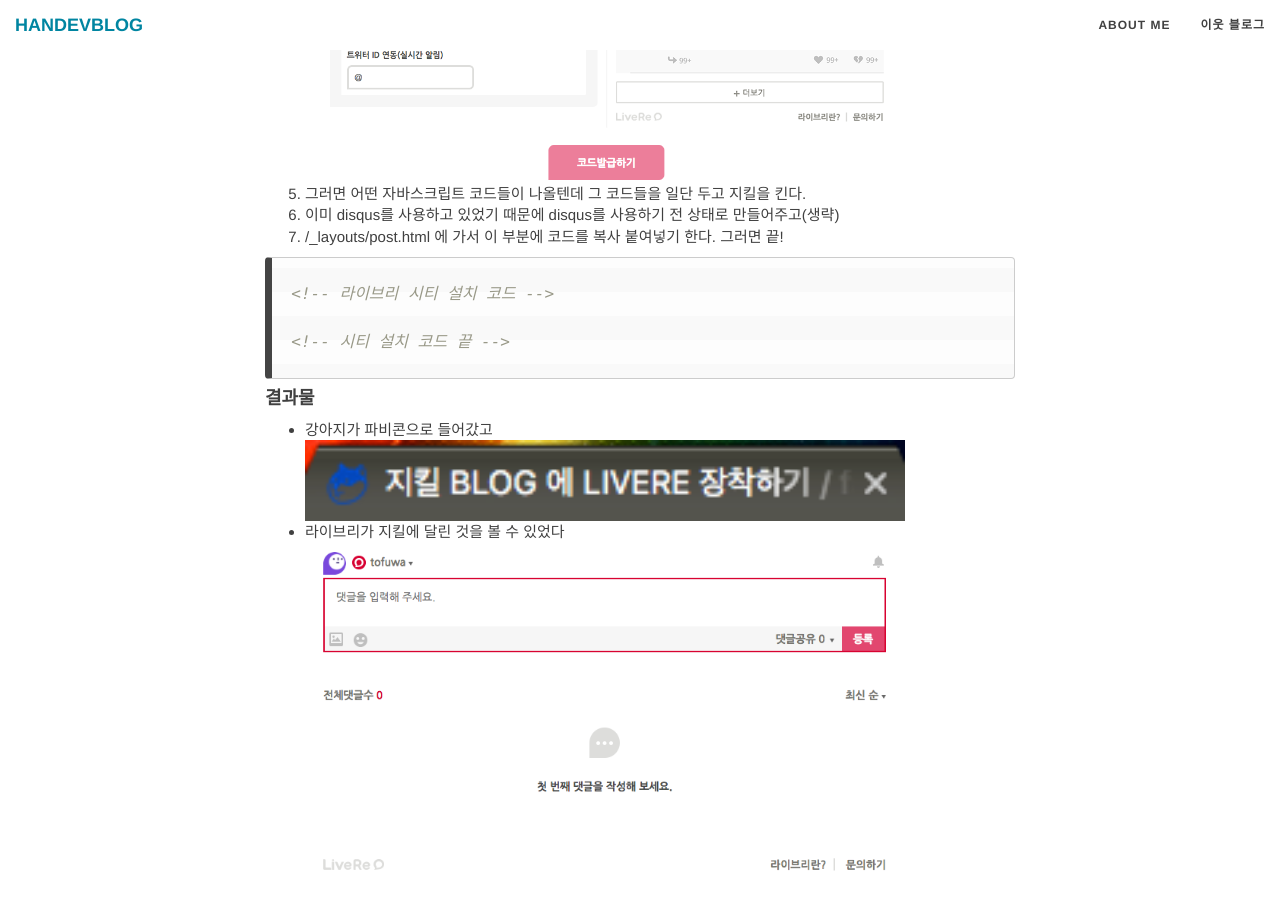
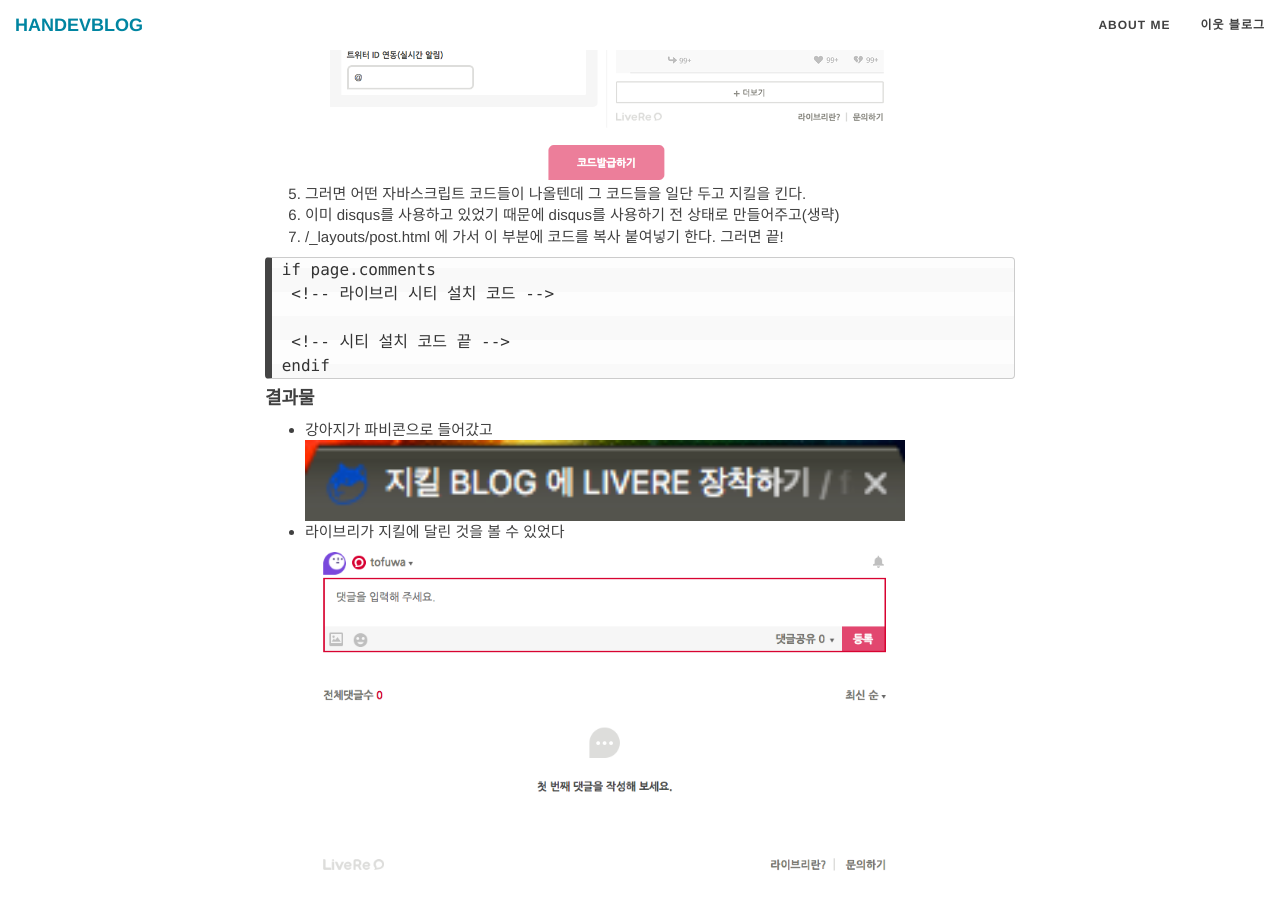
Before and after one commit to hanjungv/hanjungv.github.io, a Jekyll site: the page built from _posts/2017-04/24/2017-04-24-1_ETC_livere.markdown, in a window 1280 px wide and 900 px high, scrolled down 2530 px. Built offline with Jekyll 4.4.1, drawn with Linux system fonts in a browser that asks for light colours; nearby versions of some CDN libraries; comment, search, counter and statistics services are not loaded.

Commit message:
post update

````diff
--- a/_posts/2017-04/24/2017-04-24-1_ETC_livere.markdown
+++ b/_posts/2017-04/24/2017-04-24-1_ETC_livere.markdown
@@ -39,12 +39,12 @@
 6. 이미 disqus를 사용하고 있었기 때문에 disqus를 사용하기 전 상태로 만들어주고(생략)
 7. /_layouts/post.html 에 가서 이 부분에 코드를 복사 붙여넣기 한다. 그러면 끝!
 
-```html
-{% if page.comments %}
+```
+ if page.comments
   <!-- 라이브리 시티 설치 코드 -->
 
   <!-- 시티 설치 코드 끝 -->
-{% endif %}
+ endif
 ```
 
 #### 결과물
````
